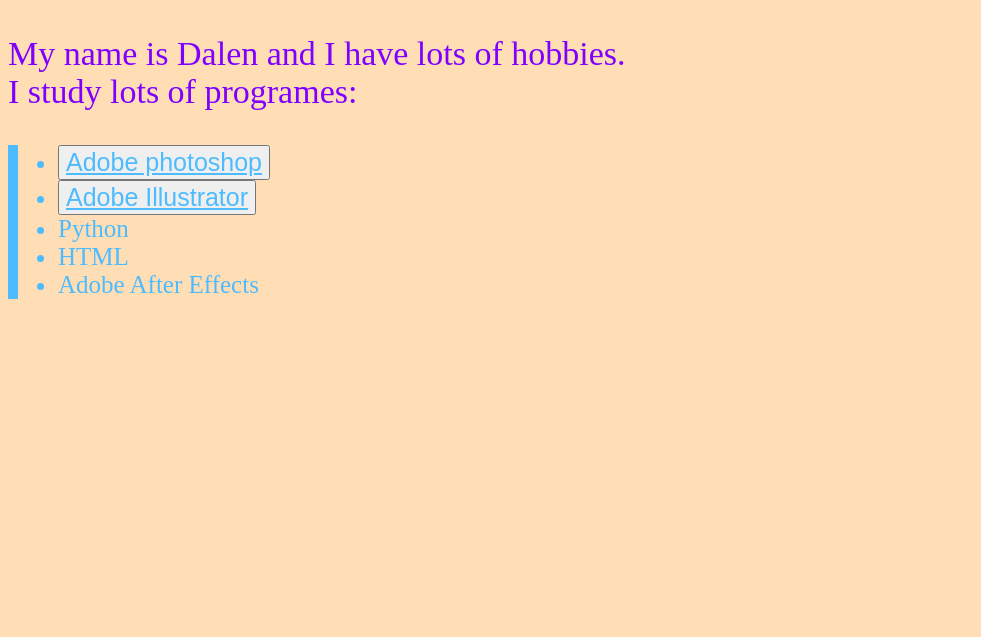
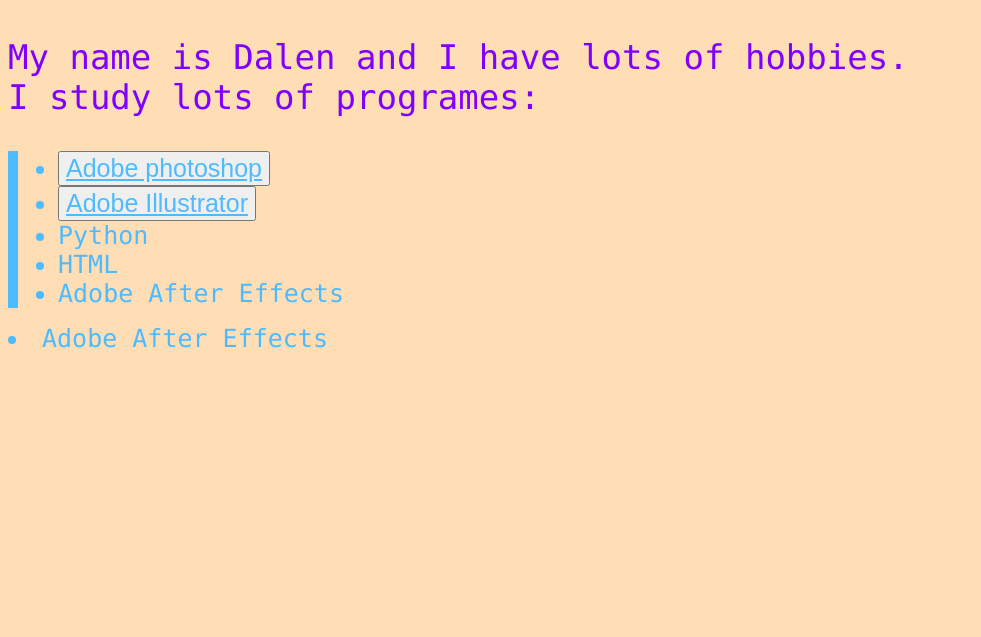
Before and after one commit to DalenDautov/portfolio, a plain HTML site: page index.html in a window 1280 px wide. Shown: the part 163-800 px from the top of the page, without its empty margins (0-981 px from the left). Drawn offline with Linux system fonts and the light colour scheme.

Commit message:
Update index.html

```diff
--- a/index.html
+++ b/index.html
@@ -6,6 +6,7 @@
     <style>
            body{
            	background-color: #ffdeb5;
+            font-family: Monaco;
            }
            h1{
            	color: #365abf;
@@ -20,9 +21,10 @@
            	font-size: 25px;
            	color: #4dbbff;
            }
-	    ul{
+           ul{
             border-left: 10px solid #4dbbff;
            }
+
     </style>
 </head>
 <body>
@@ -39,3 +41,8 @@ I study lots of programes:
 
 </body>
 </html>
+<li>Adobe After Effects</li>
+</ul>
+
+</body>
+</html>
```
